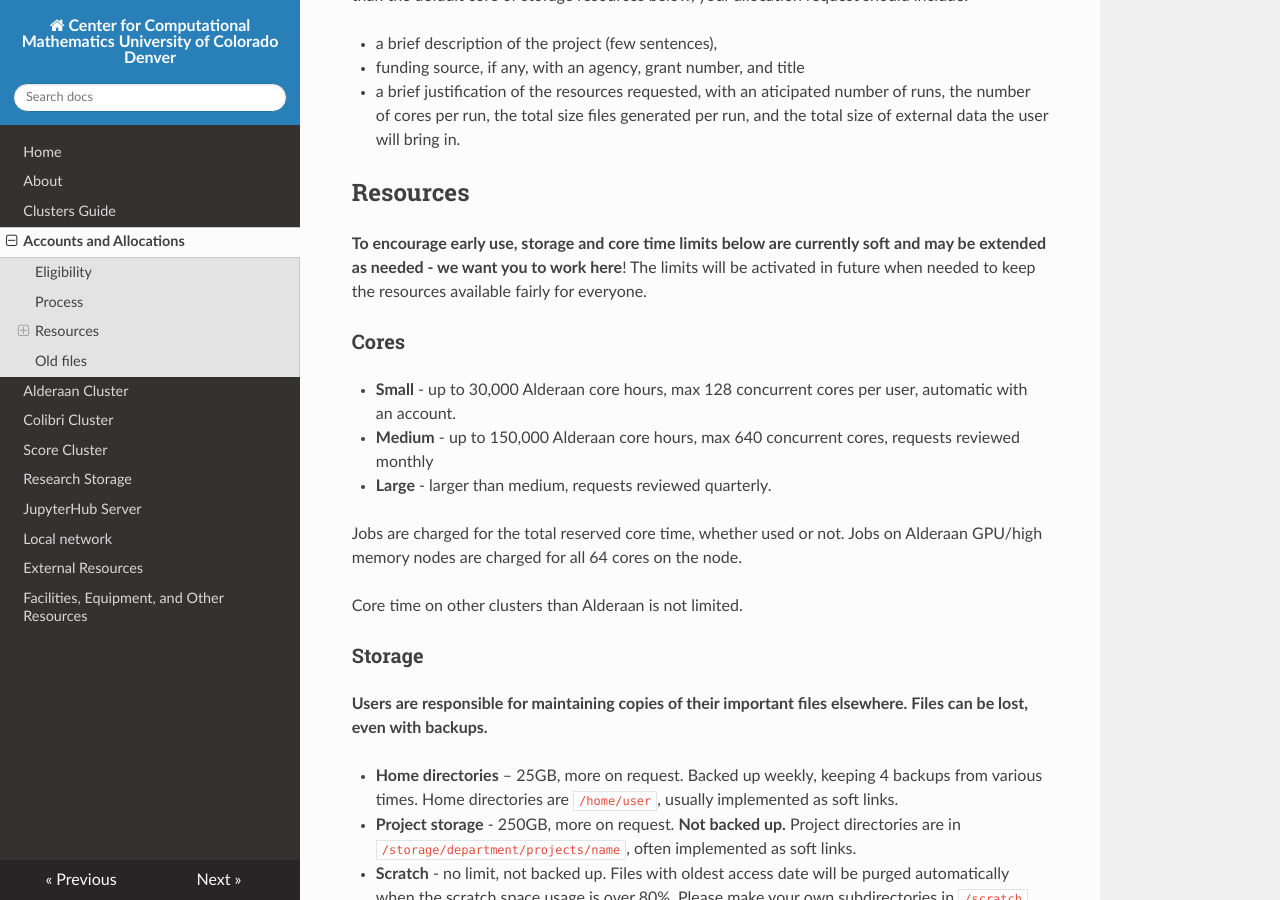
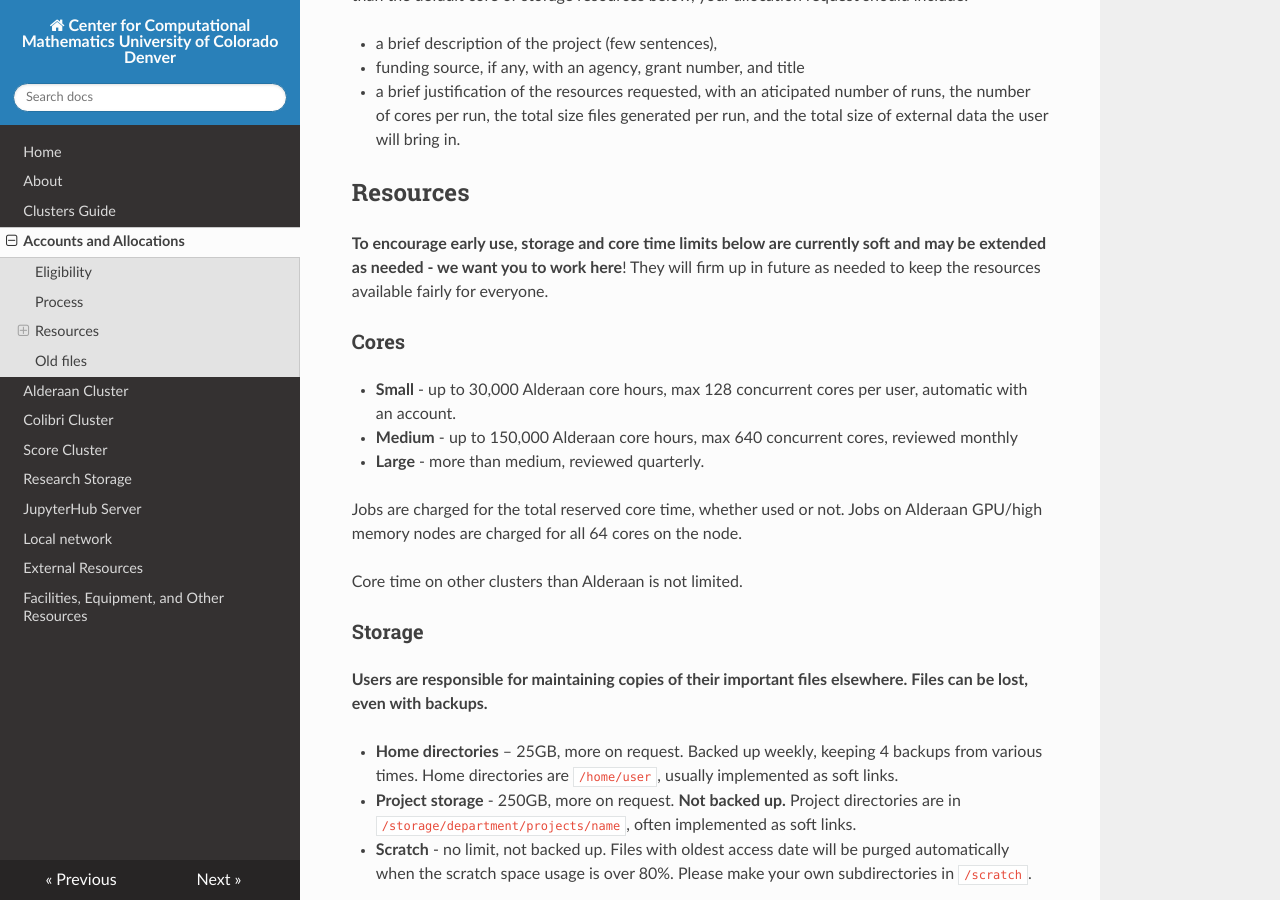
Before and after one commit to ccmucdenver/ccm-docs, an MkDocs documentation site: the page built from docs/allocations.md, in a window 1280 px wide and 900 px high, scrolled down 385 px. Built offline with MkDocs 1.6.1, drawn with Linux system fonts in a browser that asks for light colours; nearby versions of some CDN libraries.

Commit message:
Update allocations.md

```diff
--- a/docs/allocations.md
+++ b/docs/allocations.md
@@ -9,12 +9,12 @@ Account and allocation requests should be sent to jan.mandel@ucdenver.edu. If yo
 * a brief justification of the resources requested, with an aticipated number of runs, the number of cores per run, the total size files generated per run, and the total size of external data the user will bring in.
 
 ## Resources
-**To encourage early use, storage and core time limits below are currently soft and may be extended as needed - we want you to work here**! The limits will be activated in future when needed to keep the resources available fairly for everyone.
+**To encourage early use, storage and core time limits below are currently soft and may be extended as needed - we want you to work here**! They will firm up in future as needed to keep the resources available fairly for everyone.
 
 ### Cores
 * **Small** - up to 30,000 Alderaan core hours, max 128 concurrent cores per user, automatic with an account.
-* **Medium** - up to 150,000 Alderaan core hours, max 640 concurrent cores, requests reviewed monthly
-* **Large** - larger than medium, requests reviewed quarterly.
+* **Medium** - up to 150,000 Alderaan core hours, max 640 concurrent cores, reviewed monthly
+* **Large** - more than medium, reviewed quarterly.
 
 Jobs are charged for the total reserved core time, whether used or not.
 Jobs on Alderaan GPU/high memory nodes are charged for all 64 cores on the node.
```
